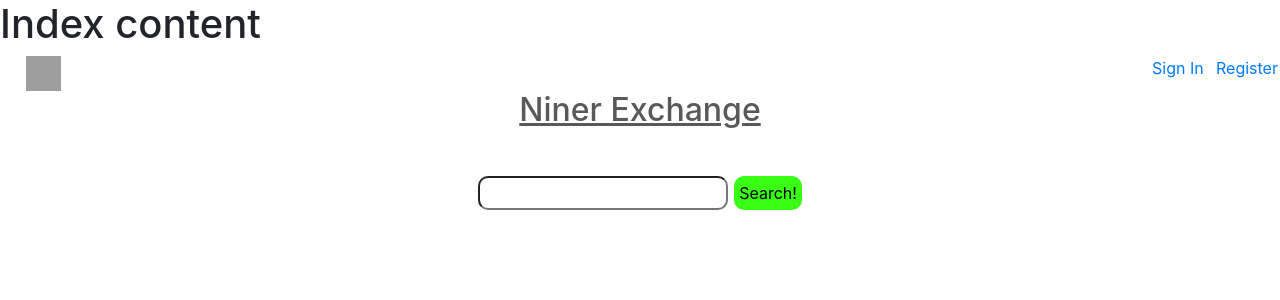
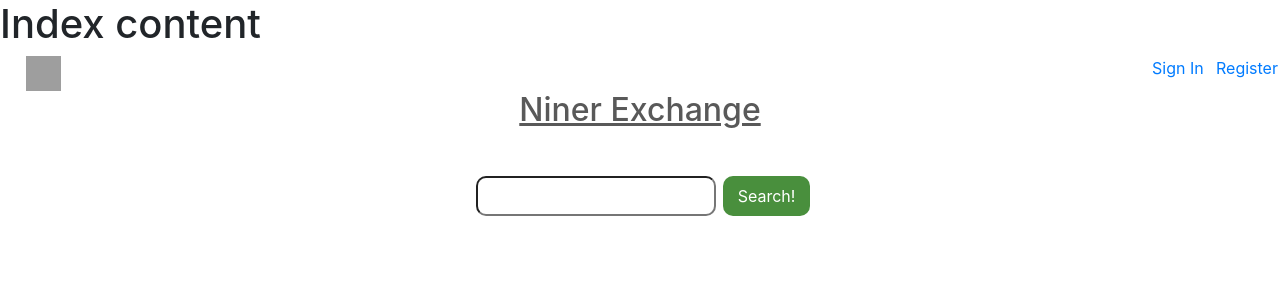
Before and after one commit to SamEads/niner_exchange, a Flask app: page / in a window 1280 px wide. Shown: the top 300 px of the page. Run offline with Flask 3, Linux system fonts and the light colour scheme; some libraries are stand-ins or nearby versions; grey boxes are pictures that could not be loaded.

Commit message:
Adjusted formatting

```diff
--- a/app.py
+++ b/app.py
@@ -3,21 +3,14 @@ from flask_bcrypt import Bcrypt
 from data.models import *
 import os,string,random
 
+app = Flask(__name__)
+bcrypt = Bcrypt()
 
-
-app = Flask(__name__)
 app.config['SQLALCHEMY_DATABASE_URI'] = os.getenv('DB_CON_STR')
 app.config['SQLALCHEMY_TRACK_MODIFICATIONS'] = False
 app.config['SECRET_KEY'] = 'Secure'
-bcrypt = Bcrypt()
 
 db.init_app(app)
-
-
-@app.route('/end')
-def hello_world():
-    return render_template('index.html')
-
 
 @app.route('/')
 def home():
--- a/static/main.css
+++ b/static/main.css
@@ -1,50 +1,50 @@
-
-
-.topnav{
-
+.topnav {
   background-color: white;
   overflow: hidden;
   width: 100%;
+}
 
-
-}
-.topnav .home{
+.topnav .home {
   margin-left: 2%;
 }
 
-.topnav .sign-in{
+.topnav .sign-in {
   position: absolute;
   left: 95%;
 }
 
-.topnav .reg{
+.topnav .reg {
   position: absolute;
   left: 90%;
 }
 
-.topnav a:hover{
+.topnav a:hover {
   background-color: grey;
 
 }
-.topnav a:active{
+
+.topnav a:active {
   background-color: white;
 }
+
 .button {
-    background-color: #39FF14; /* Green */
   border: none;
-    color: black;
-    padding: 5px 5px;
+  background-color: #498f3d;
+  color: rgb(255, 255, 255);
+  padding: 8px 15px;
   text-align: center;
   text-decoration: none;
   display: inline-block;
   font-size: 100%;
   border-radius: 10px;
-    border: 2px black ;
-
 }
 
+.button:hover {
+  background-color: #256d27;
+  transition: 0.3s;
+}
 
-.header_text{
+.header_text {
   text-decoration: underline;
   text-decoration-color: #595959;
   color: #595959;
@@ -53,7 +53,7 @@
   margin-right: auto;
 }
 
-.center_input{
+.center_input {
   max-width: fit-content;
   margin-left: auto;
   margin-right: auto;
@@ -61,19 +61,17 @@
   display: flex;
 }
 
-
-.right{
+.right {
   margin-left: 10%;
 }
 
-.text_box{
+.text_box {
   border-radius: 10px;
   position: relative;
-text-align: center;
   box-sizing: border-box;
-width: 200%;
+  padding: 5px;
+  width: 15rem;
   margin-right: 2%;
-
 }
 
 .signlink {
@@ -88,6 +86,7 @@ margin-right: 2%;
   justify-content: center;
   padding-bottom: 30px;
 }
+
 .user {
   display: flex;
   justify-content: center;
--- a/templates/index.html
+++ b/templates/base.html
@@ -3,9 +3,10 @@
 <head>
     <meta charset="UTF-8">
     <meta name="viewport" content="width=device-width, initial-scale=1.0">
-    <link  rel = "stylesheet" href="{{ url_for('static', filename='main.css') }}" />
     <link rel="stylesheet" href="https://stackpath.bootstrapcdn.com/bootstrap/4.3.1/css/bootstrap.min.css" integrity="sha384-ggOyR0iXCbMQv3Xipma34MD+dH/1fQ784/j6cY/iJTQUOhcWr7x9JvoRxT2MZw1T" crossorigin="anonymous">
-    <title>Niner Exchange</title>
+    <link rel="stylesheet" href="{{ url_for('static', filename='main.css') }}" />
+    <title>{% block title %}{% endblock %}</title>
+    {% block head %}{% endblock %}
 </head>
 <body>
     <h1>
--- a/templates/home.html
+++ b/templates/home.html
@@ -1,8 +1,6 @@
-{% extends "index.html" %}
+{% extends "base.html" %}
 
-
-{% block head %}
-{% endblock %}
+{% block title %}Home{% endblock %}
 
 {% block content %}
 
```
Also changed, not shown: templates/login.html (+7 -3 lines), templates/registration.html (+4 -18 lines). Lines whose indentation alone changed are shown as unchanged.
